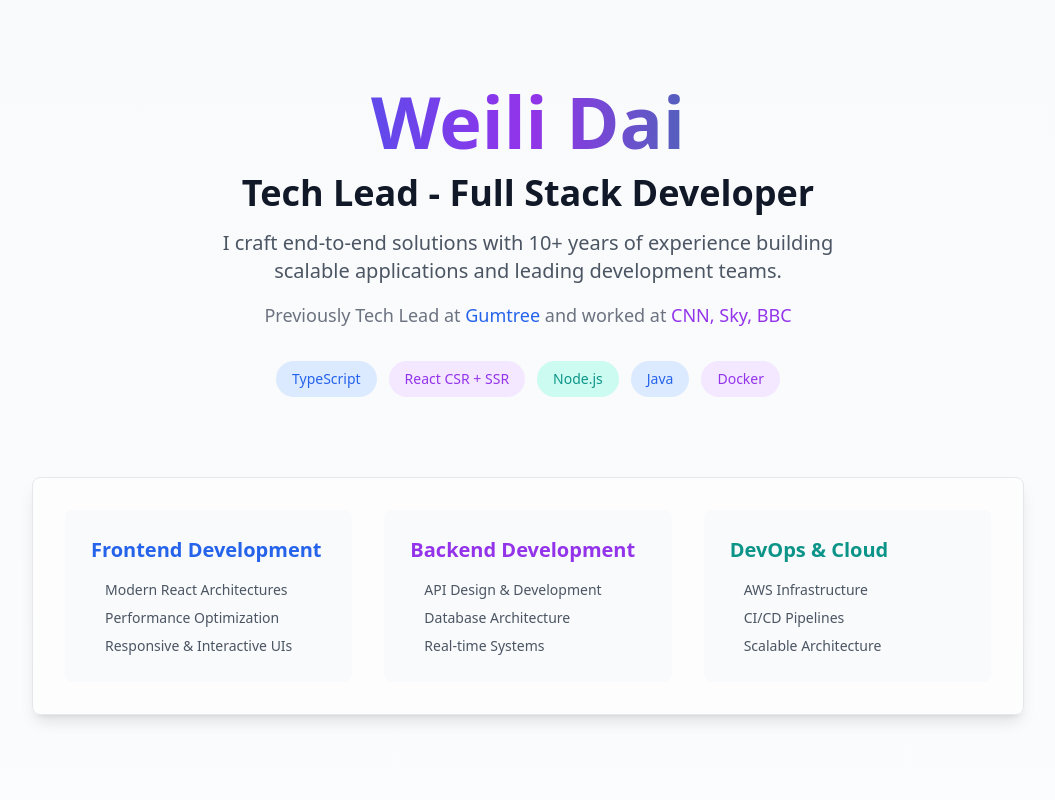
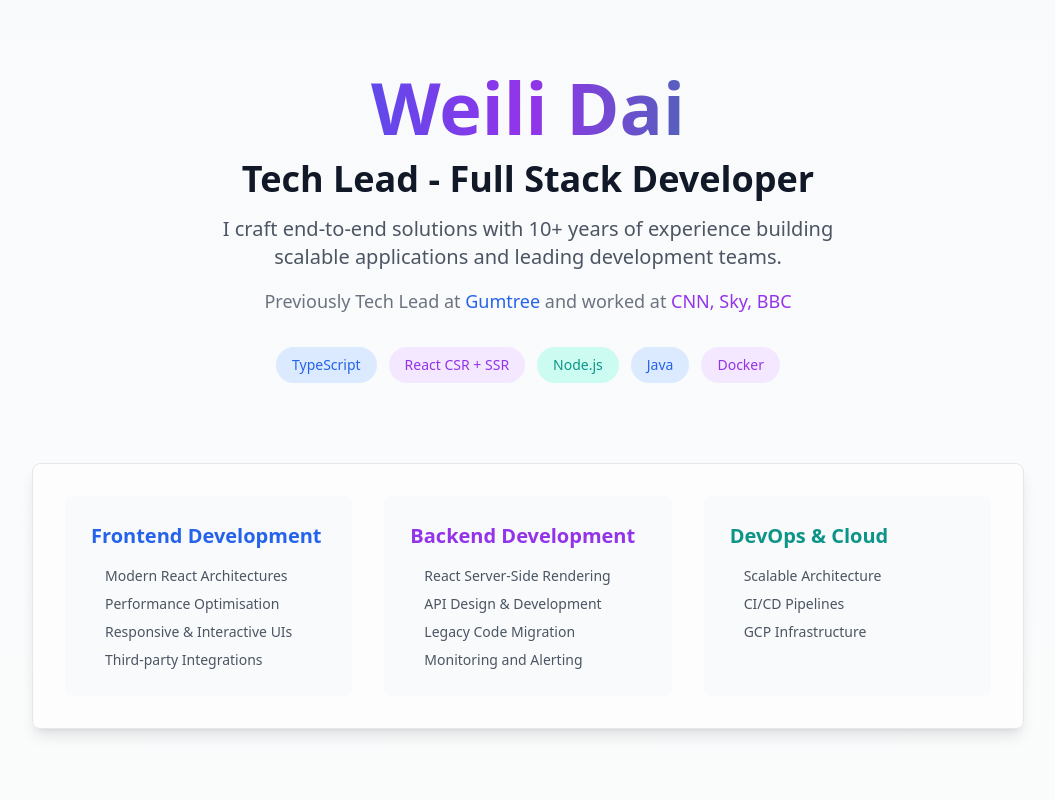
Before and after one commit to weilidai2001/weili-portfolio-website, a Next.js app: page / in a window 1280 px wide. Shown: the top 800 px of the page, without its empty margins (112-1167 px from the left). Built offline with nearby package versions, Linux system fonts and the light colour scheme.

Commit message:
Experiences updated

```diff
--- a/app/components/HeroSection.tsx
+++ b/app/components/HeroSection.tsx
@@ -27,8 +27,9 @@
       color: "blue",
       points: [
         "Modern React Architectures",
-        "Performance Optimization",
-        "Responsive & Interactive UIs"
+        "Performance Optimisation",
+        "Responsive & Interactive UIs",
+		"Third-party Integrations"
       ]
     },
     {
@@ -36,9 +37,10 @@
       title: "Backend Development",
       color: "purple",
       points: [
+		"React Server-Side Rendering",
         "API Design & Development",
-        "Database Architecture",
-        "Real-time Systems"
+		"Legacy Code Migration",
+        "Monitoring and Alerting",
       ]
     },
     {
@@ -46,9 +48,9 @@
       title: "DevOps & Cloud",
       color: "teal",
       points: [
-        "AWS Infrastructure",
-        "CI/CD Pipelines",
-        "Scalable Architecture"
+        "Scalable Architecture",
+		"CI/CD Pipelines",
+		"GCP Infrastructure",
       ]
     }
   ]
```
